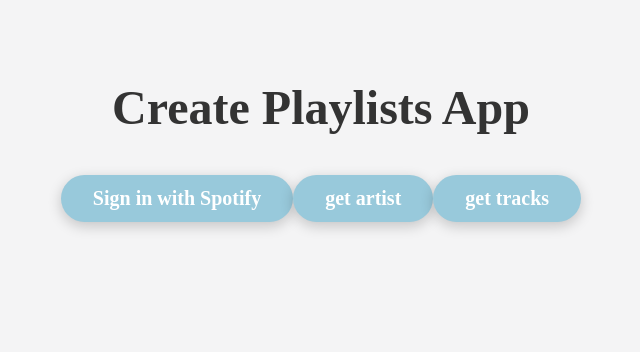
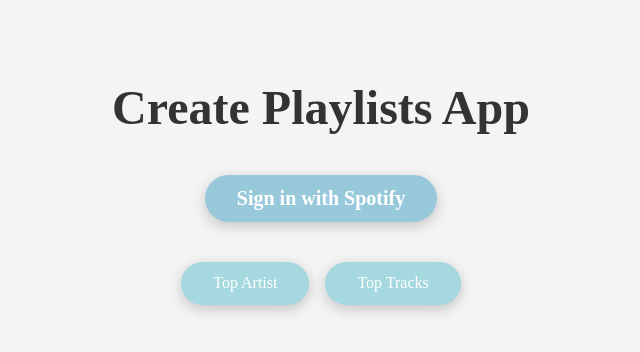
Before and after one commit to t-naganuma/next-spotify-api-tutorial, a Next.js app: page / in a window 1280 px wide. Shown: the top 352 px of the page, without its empty margins (319-959 px from the left). Built offline with nearby package versions, Linux system fonts and the light colour scheme.

Commit message:
make top page

```diff
--- a/pages/index.js
+++ b/pages/index.js
@@ -119,21 +119,23 @@
       <main>
         <section className={topStyles.sec_top}>
           <h1 className={topStyles.heading1}>Create Playlists App</h1>
-          <div className={topStyles.buttonWrap}>
+          <div className={buttonStyles.buttonWrap}>
             <button
               className={`${buttonStyles.button} ${buttonStyles.login}`}
               onClick={auth}>
               Sign in with Spotify
             </button>
+          </div>
+          <div className={buttonStyles.buttonWrap}>
             <button
-              className={`${buttonStyles.button} ${buttonStyles.login}`}
+              className={`${buttonStyles.button} ${buttonStyles.link}`}
               onClick={getArtist}>
-              get artist
+              Top Artist
             </button>
             <button
-              className={`${buttonStyles.button} ${buttonStyles.login}`}
+              className={`${buttonStyles.button} ${buttonStyles.link}`}
               onClick={getTracks}>
-              get tracks
+              Top Tracks
             </button>
           </div>
           <ul>{displayArtists}</ul>
--- a/styles/components/Button.module.scss
+++ b/styles/components/Button.module.scss
@@ -9,9 +9,26 @@
   justify-content: center;
   padding: rem(12px) rem(32px);
 }
+
 .login {
   background-color: $secondary-color;
   color: $white;
   font-size: rem(20px);
   font-weight: bold;
 }
+
+.link {
+  background-color: $link-color;
+  color: $white;
+  font-size: rem(16px);
+}
+
+.buttonWrap {
+  display: flex;
+  margin: rem(40px) 0 0 0;
+  justify-content: center;
+  width: 100%;
+  & .button:nth-of-type(2) {
+    margin: 0 0 0 rem(16px);
+  }
+}
--- a/styles/layout/Top.module.scss
+++ b/styles/layout/Top.module.scss
@@ -13,10 +13,3 @@
   font-weight: bold;
   text-align: center;
 }
-
-.buttonWrap {
-  display: flex;
-  margin: rem(40px) 0 0 0;
-  justify-content: center;
-  width: 100%;
-}
--- a/styles/variables.scss
+++ b/styles/variables.scss
@@ -6,6 +6,7 @@
 $bg-color: #f4f4f5;
 $accent-color: #dfbb49;
 $white: #fff;
+$link-color: #a5d8df;
 /*-------------------
 Text Color
 -------------------*/
```
